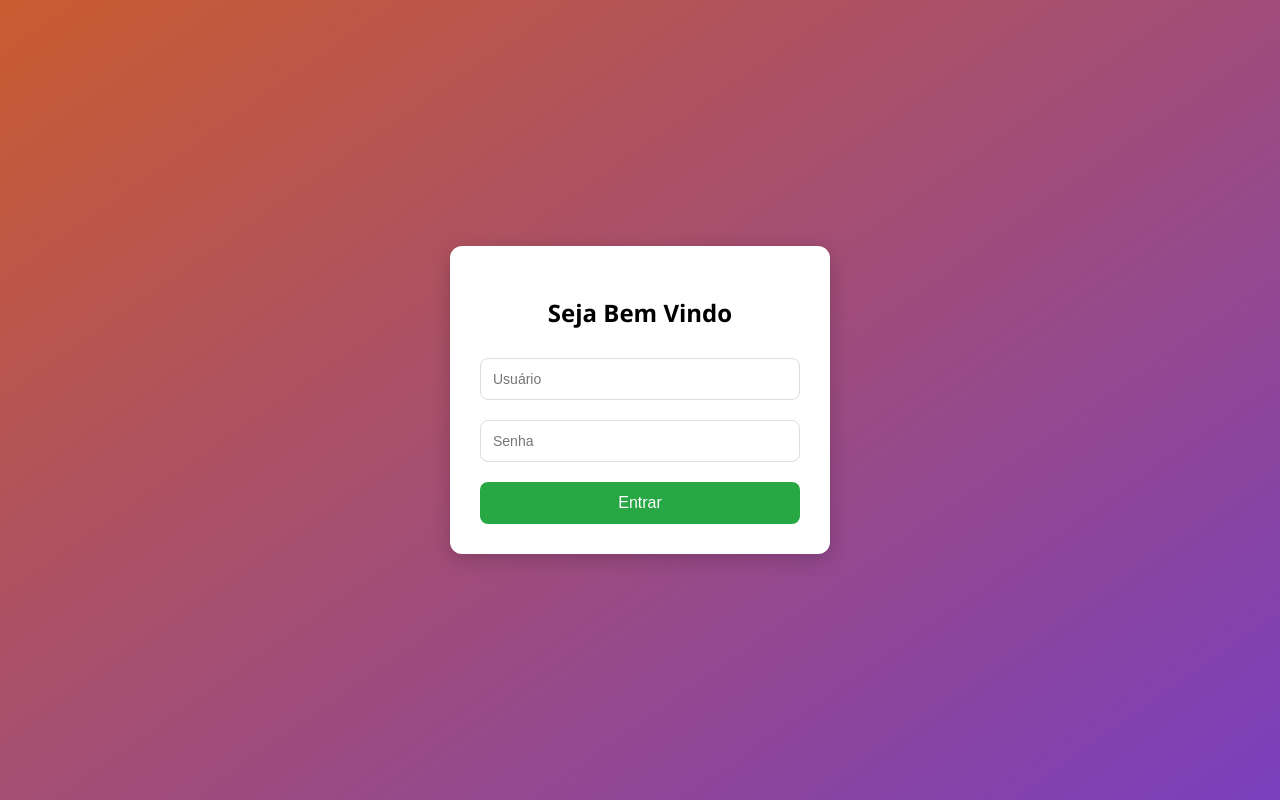
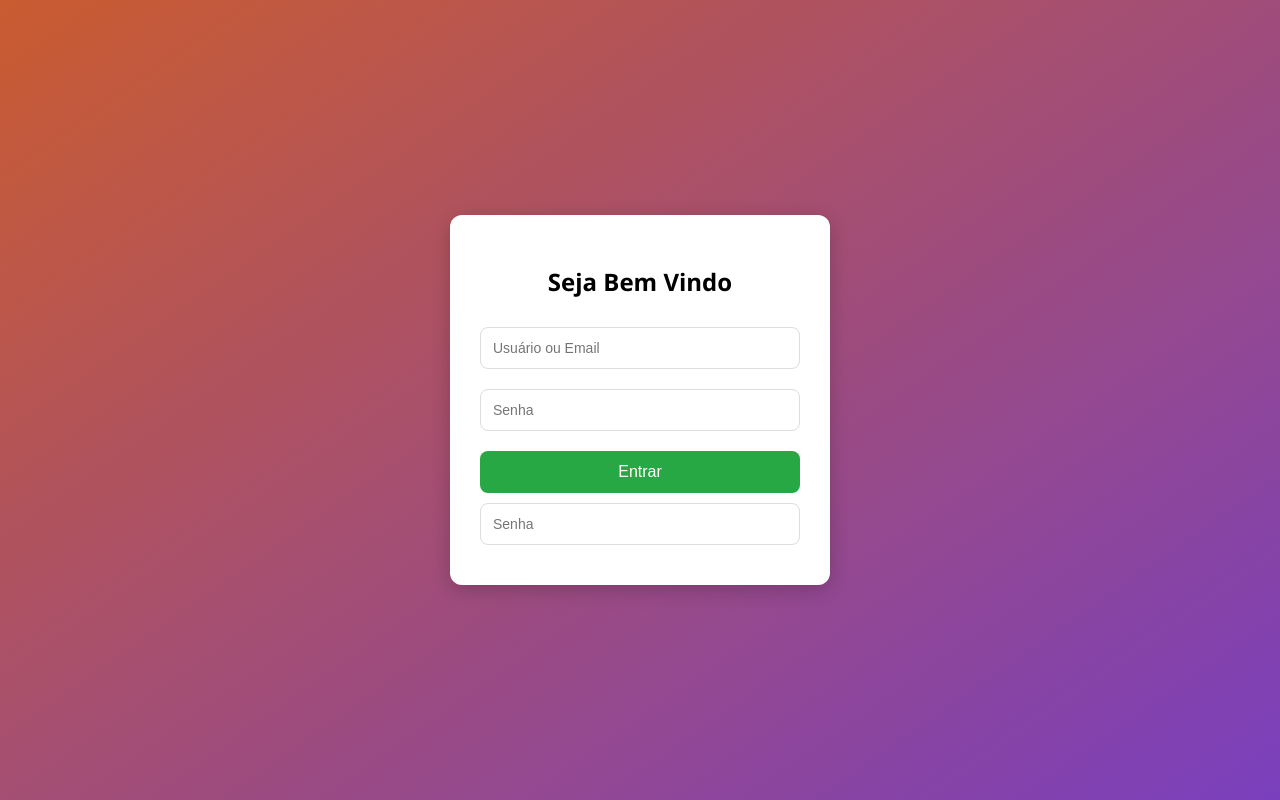
Before and after one commit to kakaphl/Projeto-Principal, a plain HTML site: page index.html in a window 1280 px wide. Drawn offline with Linux system fonts and the light colour scheme.

Commit message:
Começando o dia

```diff
--- a/index.html
+++ b/index.html
@@ -66,10 +66,15 @@
 <body>
     <div class="login-container">
         <h2>Seja Bem Vindo</h2>
-        <form>
-            <input type="text" placeholder="Usuário" required>
+        <form id="loginForm">
+            <div class="input-group">
+            <input type="text" id="userame" placeholder="Usuário ou Email" required>
             <input type="password" placeholder="Senha" required>
             <button type="submit">Entrar</button>
+        </div>
+        <div class="input-group">
+            <input type="password" id="password" placeholder="Senha" required>
+        </div>
         </form>
         <div id="g_id_onload" data-client_id="1060653026266-ddgvefd4hrrs7hgmojrkba198ulljmn2.apps.googleusercontent.com" data-context="signin" data-ux_mode="popup" data-callback="handleCredentialResponse" data-auto_prompt="false"></div>
         <div class="g_id_signin" data-type="standard"></div>
```
